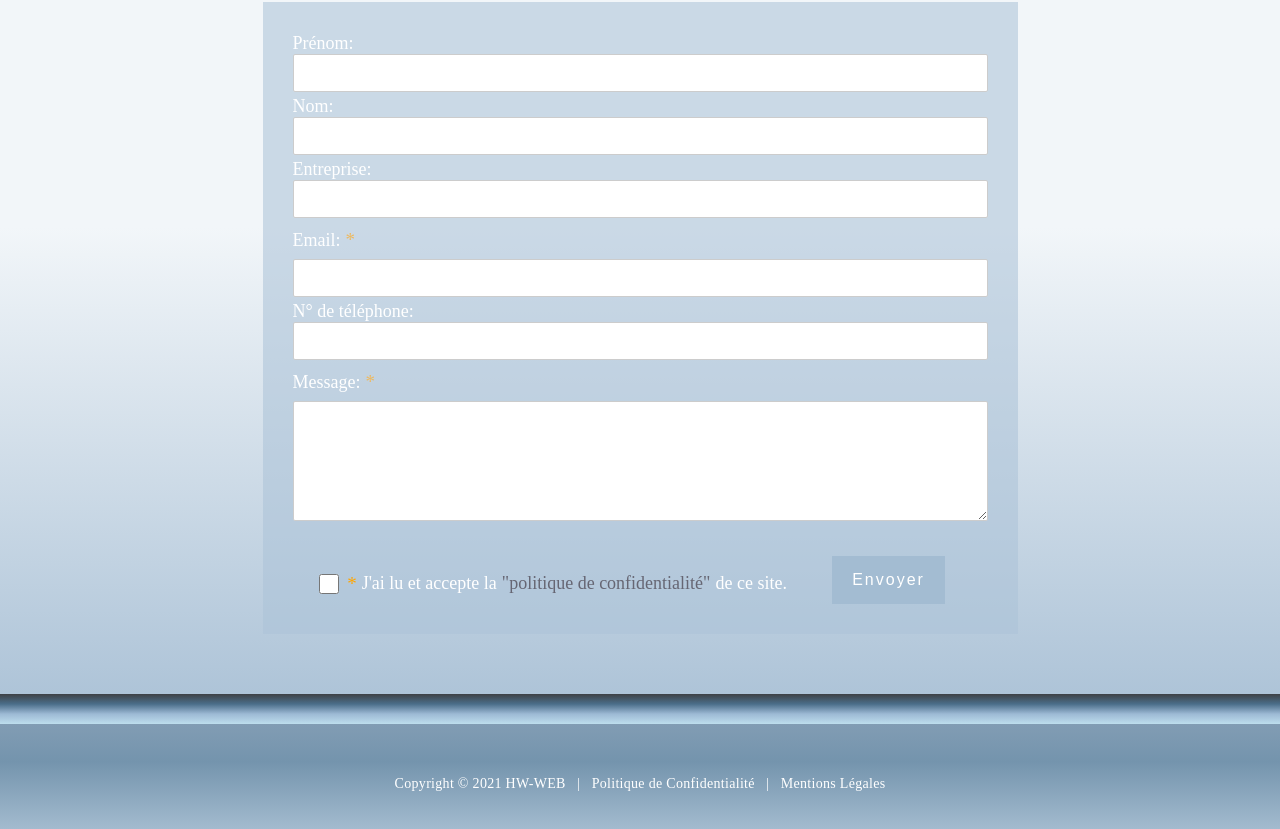
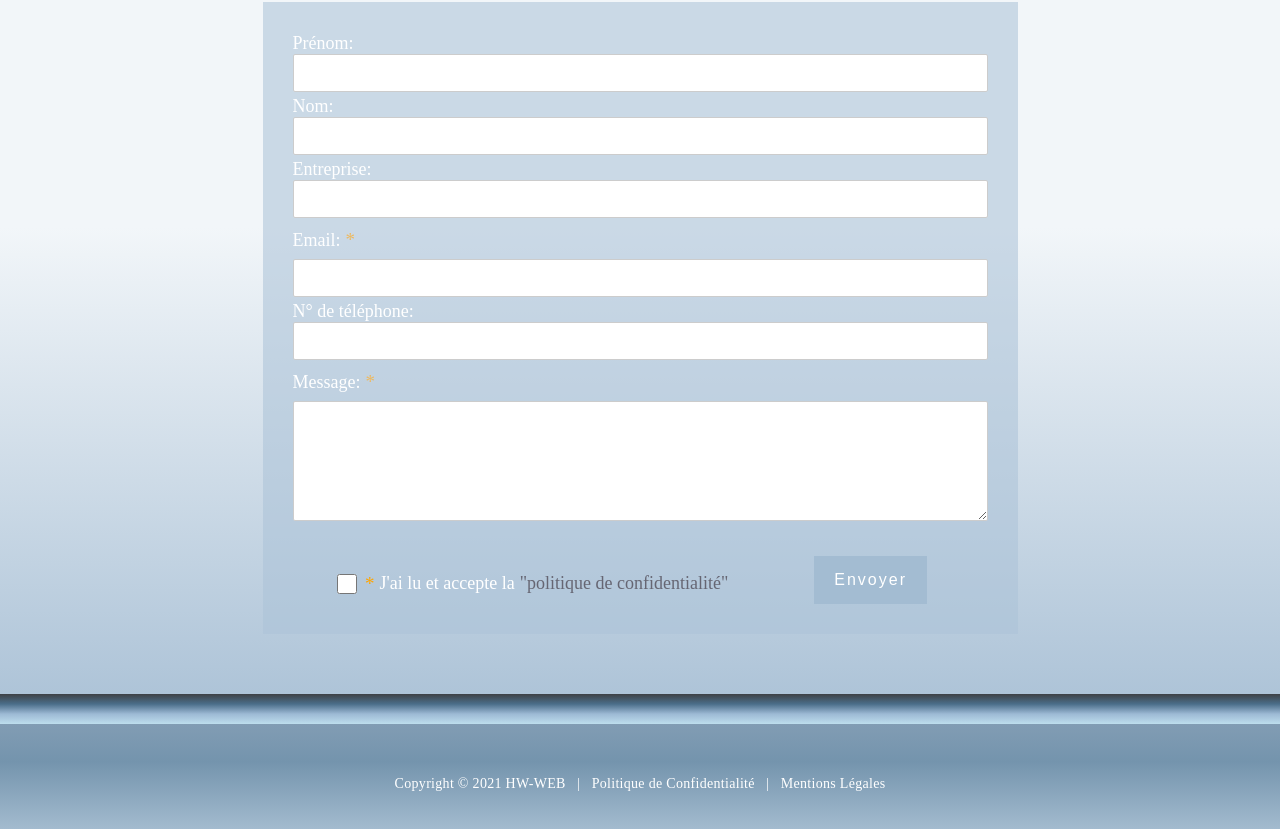
Before and after one commit to heltnx/hw-web, a React (Create React App) app: page /hw-web/contact in a window 1280 px wide. Shown: the part 436-1265 px from the top of the page. Built offline with nearby package versions, Linux system fonts and the light colour scheme; a web font is replaced by a local one.

Commit message:
ajustements contact confidentialite

```diff
--- a/src/layouts/contactForm/ContactForm.js
+++ b/src/layouts/contactForm/ContactForm.js
@@ -85,7 +85,7 @@ const ContactForm = () => {
                             required
                         />
                         <span style={{ color: 'orange' }}> * </span>
-                        J'ai lu et accepte la <Link to="/Confidentialite" target="blank" style={{ color: '#666673', cursor: 'pointer', padding: '5px', hover: "white" }}>"politique de confidentialité"</Link> de ce site.
+                        J'ai lu et accepte la <Link to="/Confidentialite" style={{ color: '#666673', cursor: 'pointer', padding: '5px', hover: "white" }}>"politique de confidentialité"</Link>
                     </label>
 
                     <button className="custom-button"
--- a/src/layouts/contactForm/contactform.css
+++ b/src/layouts/contactForm/contactform.css
@@ -35,8 +35,6 @@ input {
     height: 38px;
 }
 
-
-
 label {
     color: white;
     font-family: 'montserrat-thin';
--- a/src/pages/confidentialite/Confidentialite.jsx
+++ b/src/pages/confidentialite/Confidentialite.jsx
@@ -5,6 +5,7 @@ import './confidentialite.css';
 
 
 const Confidentialite = () => {
+
     return (
         <div>
             <div >
@@ -12,7 +13,7 @@ const Confidentialite = () => {
             </div>
             <div className='confidentialite'>
                 <Button>
-                    <Link to="/" >close</Link>
+                    <Link to="/contact" >close</Link>
                 </Button>
                 <p>Votre vie privée est importante pour nous. Cette politique de confidentialité explique comment nous collectons, utilisons, divulguons et protégeons vos informations.</p>
 
--- a/src/pages/contact/contact.js
+++ b/src/pages/contact/contact.js
@@ -4,8 +4,8 @@ import ContactForm from '../../layouts/contactForm/ContactForm';
 
 const Contact = () => {
     return (
-        <Layout>
-            <div className="home">
+        <Layout className="contact">
+            <div>
                 <h1>Contact</h1>
             </div>
             <ContactForm className='contact_contain' />
```
